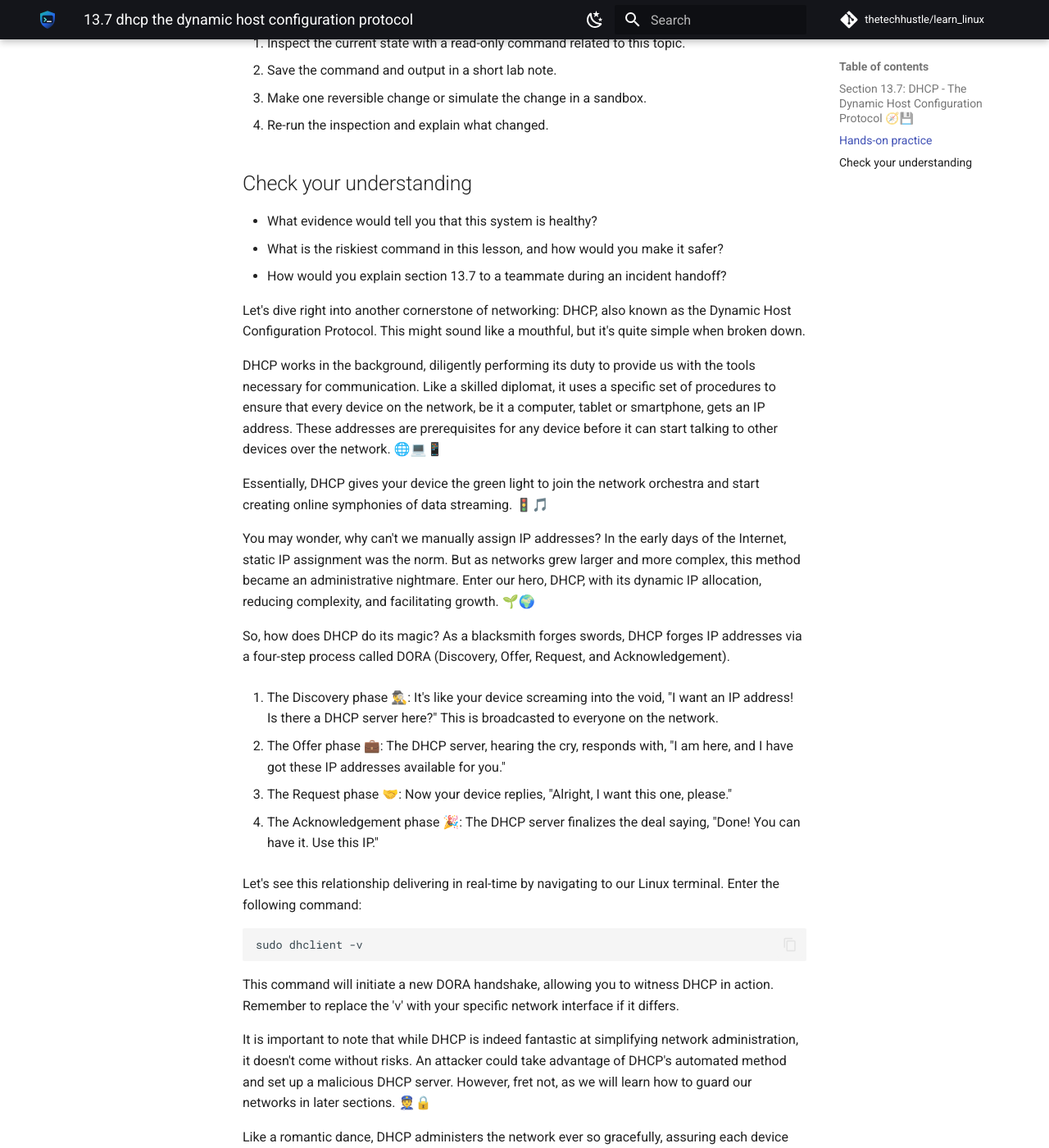
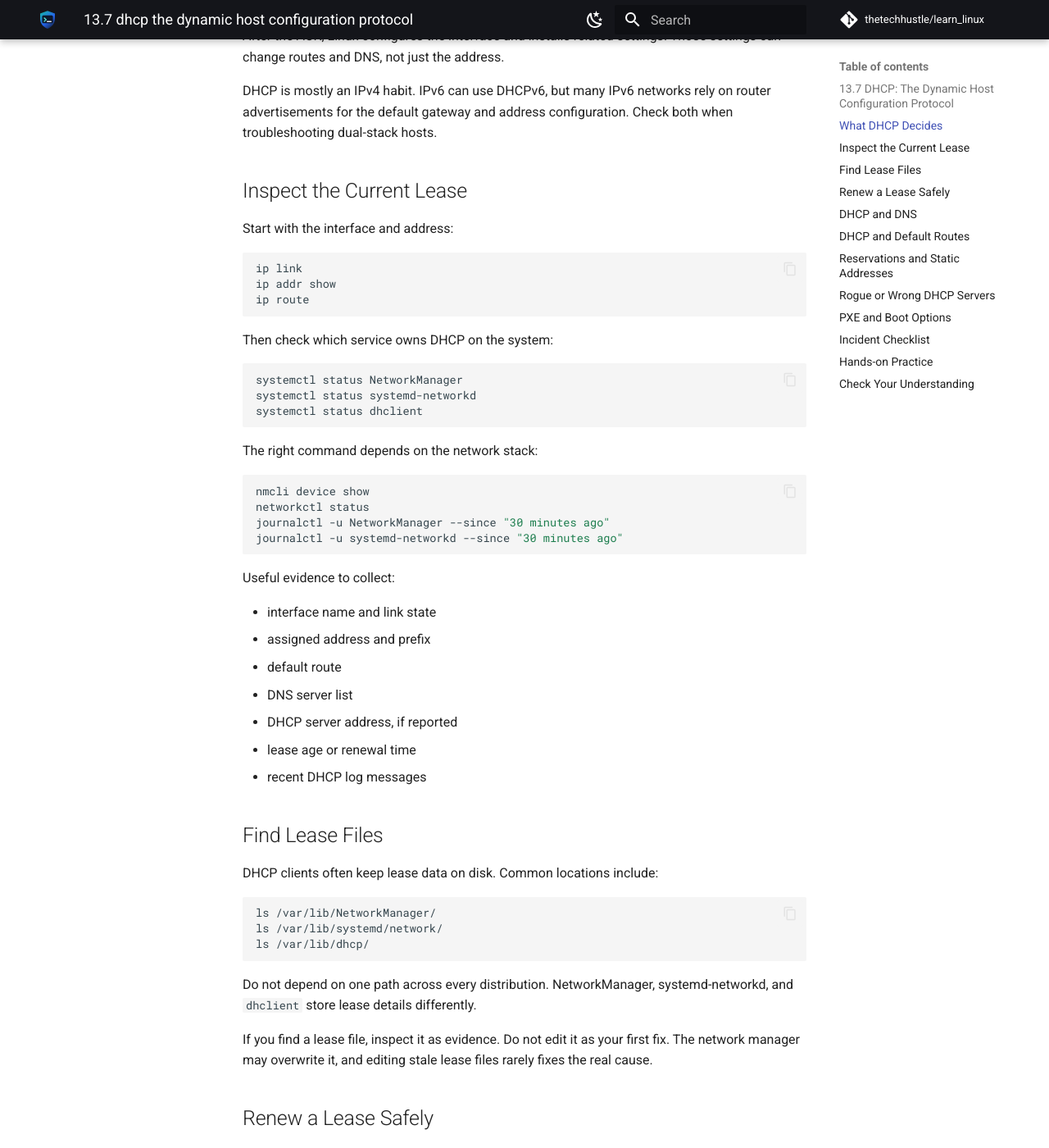
Before and after one commit to thetechhustle/learn_linux, an MkDocs documentation site: the page built from docs/lessons/13_tcp_ip_networking/13.7_dhcp-_the_dynamic_host_configuration_protocol.md, in a window 1280 px wide and 1400 px high, scrolled down 884 px. Shown: the whole window at 82% size. Built offline with MkDocs 1.6.1 and Material for MkDocs 9.7.7, drawn with Linux system fonts in a browser that asks for light colours; comment, search, counter and statistics services are not loaded; some of the changed text lies outside the part shown.

Commit message:
Improve Chapter 13 DHCP lesson (#105)
Co-authored-by: Jules Ai <jules@Juless-Air.ts.net lan>

````diff
--- a/docs/lessons/13_tcp_ip_networking/13.7_dhcp-_the_dynamic_host_configuration_protocol.md
+++ b/docs/lessons/13_tcp_ip_networking/13.7_dhcp-_the_dynamic_host_configuration_protocol.md
@@ -1,61 +1,295 @@
-## Section 13.7: DHCP - The Dynamic Host Configuration Protocol 🧭💾
+## 13.7 DHCP: The Dynamic Host Configuration Protocol
 
+DHCP gives a host the network details it needs to communicate without manually
+typing an address on every machine. A successful DHCP lease usually provides:
 
+- an IP address and prefix length
+- a default gateway
+- DNS servers
+- lease duration
+- sometimes search domains, NTP servers, static routes, or PXE boot options
 
-!!! abstract "What you will learn"
-    - Explain where **Section 13.7: DHCP - The Dynamic Host Configuration Protocol 🧭💾** fits in day-to-day Linux operations.
-    - Use current Linux tooling to inspect, change, and verify the relevant system behavior.
-    - Connect the concept to a real operational scenario: a container host that can reach the internet but not an internal service.
+When DHCP is wrong, the host may look connected but fail in confusing ways. It
+might have no address, a duplicate address, the wrong default route, stale DNS
+servers, or an address from the wrong VLAN.
 
-!!! example "Field story"
-    Imagine a container host that can reach the internet but not an internal service. Your job is not to memorize a command; it is to build a short evidence trail, choose a low-risk change, and prove whether the system improved.
+## What DHCP Decides
 
-!!! success "Operator principle"
-    Diagnose from interface to route to DNS to firewall before guessing.
+On a typical IPv4 network, a client uses the DORA exchange:
 
-## Hands-on practice
+1. `DISCOVER`: the client broadcasts that it needs configuration.
+2. `OFFER`: one or more DHCP servers offer a lease.
+3. `REQUEST`: the client requests one offered lease.
+4. `ACK`: the server confirms the lease and options.
 
-Run these on a disposable VM, container, or lab machine unless the lesson explicitly says otherwise.
+After the ACK, Linux configures the interface and installs related settings.
+Those settings can change routes and DNS, not just the address.
 
-1. Inspect the current state with a read-only command related to this topic.
-2. Save the command and output in a short lab note.
-3. Make one reversible change or simulate the change in a sandbox.
-4. Re-run the inspection and explain what changed.
+DHCP is mostly an IPv4 habit. IPv6 can use DHCPv6, but many IPv6 networks rely
+on router advertisements for the default gateway and address configuration.
+Check both when troubleshooting dual-stack hosts.
 
-## Check your understanding
+## Inspect the Current Lease
 
-- What evidence would tell you that this system is healthy?
-- What is the riskiest command in this lesson, and how would you make it safer?
-- How would you explain section 13.7 to a teammate during an incident handoff?
-
-
-Let's dive right into another cornerstone of networking: DHCP, also known as the Dynamic Host Configuration Protocol. This might sound like a mouthful, but it's quite simple when broken down.
-
-DHCP works in the background, diligently performing its duty to provide us with the tools necessary for communication. Like a skilled diplomat, it uses a specific set of procedures to ensure that every device on the network, be it a computer, tablet or smartphone, gets an IP address. These addresses are prerequisites for any device before it can start talking to other devices over the network. 🌐💻📱
-
-Essentially, DHCP gives your device the green light to join the network orchestra and start creating online symphonies of data streaming. 🚦🎵
-
-You may wonder, why can't we manually assign IP addresses? In the early days of the Internet, static IP assignment was the norm. But as networks grew larger and more complex, this method became an administrative nightmare. Enter our hero, DHCP, with its dynamic IP allocation, reducing complexity, and facilitating growth. 🌱🌍
-
-So, how does DHCP do its magic? As a blacksmith forges swords, DHCP forges IP addresses via a four-step process called DORA (Discovery, Offer, Request, and Acknowledgement).
-
-1. The Discovery phase 🕵️‍♂️: It's like your device screaming into the void, "I want an IP address! Is there a DHCP server here?" This is broadcasted to everyone on the network.
-
-2. The Offer phase 💼: The DHCP server, hearing the cry, responds with, "I am here, and I have got these IP addresses available for you."
-
-3. The Request phase 🤝: Now your device replies, "Alright, I want this one, please."
-
-4. The Acknowledgement phase 🎉: The DHCP server finalizes the deal saying, "Done! You can have it. Use this IP."
-
-Let's see this relationship delivering in real-time by navigating to our Linux terminal. Enter the following command:
+Start with the interface and address:
 
 ```bash
-sudo dhclient -v
+ip link
+ip addr show
+ip route
 ```
-This command will initiate a new DORA handshake, allowing you to witness DHCP in action. Remember to replace the 'v' with your specific network interface if it differs.
 
-It is important to note that while DHCP is indeed fantastic at simplifying network administration, it doesn't come without risks. An attacker could take advantage of DHCP's automated method and set up a malicious DHCP server. However, fret not, as we will learn how to guard our networks in later sections. 👮🔒
+Then check which service owns DHCP on the system:
 
-Like a romantic dance, DHCP administers the network ever so gracefully, assuring each device can enter the digital waltz. Understanding DHCP is like learning the steps to this dance, giving you the power to lead, interact, and comprehend the rhythm of IP address allocation. 💃🕺
+```bash
+systemctl status NetworkManager
+systemctl status systemd-networkd
+systemctl status dhclient
+```
 
-In this voyage of Linux and TCP/IP networking, we have decoded another critical part of our networking lore. With an understanding of DHCP, we not only unravel how devices speak to each other over the network, but we also take another stride towards mastering the realm of Linux networking. 🎭🏰
+The right command depends on the network stack:
+
+```bash
+nmcli device show
+networkctl status
+journalctl -u NetworkManager --since "30 minutes ago"
+journalctl -u systemd-networkd --since "30 minutes ago"
+```
+
+Useful evidence to collect:
+
+- interface name and link state
+- assigned address and prefix
+- default route
+- DNS server list
+- DHCP server address, if reported
+- lease age or renewal time
+- recent DHCP log messages
+
+## Find Lease Files
+
+DHCP clients often keep lease data on disk. Common locations include:
+
+```bash
+ls /var/lib/NetworkManager/
+ls /var/lib/systemd/network/
+ls /var/lib/dhcp/
+```
+
+Do not depend on one path across every distribution. NetworkManager,
+systemd-networkd, and `dhclient` store lease details differently.
+
+If you find a lease file, inspect it as evidence. Do not edit it as your first
+fix. The network manager may overwrite it, and editing stale lease files rarely
+fixes the real cause.
+
+## Renew a Lease Safely
+
+On a desktop or laptop using NetworkManager:
+
+```bash
+nmcli device reapply <interface>
+nmcli connection down <connection-name>
+nmcli connection up <connection-name>
+```
+
+On a systemd-networkd host:
+
+```bash
+sudo networkctl renew <interface>
+```
+
+On older or simpler systems using `dhclient` directly:
+
+```bash
+sudo dhclient -v <interface>
+```
+
+Be careful with release commands on a remote machine. Releasing a lease can drop
+your SSH session and leave the host unreachable if renewal fails.
+
+Riskier example:
+
+```bash
+sudo dhclient -r <interface>
+sudo dhclient -v <interface>
+```
+
+Use that only from a console, out-of-band access, or a disposable lab unless you
+have a rollback path.
+
+## DHCP and DNS
+
+DHCP often provides DNS servers. That means a DHCP issue can appear as a DNS
+issue.
+
+Check the active resolver state:
+
+```bash
+resolvectl status
+cat /etc/resolv.conf
+```
+
+Look for:
+
+- unexpected DNS servers
+- missing search domains
+- split-DNS configuration from VPNs
+- `/etc/resolv.conf` pointing at a local stub resolver
+
+If name resolution fails but IP connectivity works, compare DHCP-provided DNS
+with the expected network design before blaming the application.
+
+## DHCP and Default Routes
+
+DHCP can install or replace the default route.
+
+Check:
+
+```bash
+ip route show default
+ip route get 1.1.1.1
+```
+
+Common failures:
+
+- lease has an address but no router option
+- router option points to the wrong gateway
+- VPN or second interface wins with a lower route metric
+- host receives a lease from an unexpected network
+
+If the address, gateway, and DNS all came from DHCP, preserve that relationship
+in your incident notes. Changing only one part may hide the real problem.
+
+## Reservations and Static Addresses
+
+A DHCP reservation gives a specific host the same address each time, usually
+based on MAC address or client identifier. This is often safer than hand-editing
+static addresses on every host because the router or DHCP server remains the
+source of truth.
+
+Use reservations for:
+
+- printers
+- home-lab nodes
+- small servers
+- network appliances
+- devices that need stable firewall or port-forwarding rules
+
+Use static host configuration when:
+
+- the host must work before DHCP is available
+- the network has no DHCP server
+- the interface is part of low-level infrastructure
+- the change is documented and monitored like any other config
+
+Avoid mixing static addresses into the DHCP pool. That creates duplicate-address
+risk.
+
+## Rogue or Wrong DHCP Servers
+
+If a host receives the wrong network settings, ask where the lease came from.
+
+Capture DHCP traffic from a safe troubleshooting host:
+
+```bash
+sudo tcpdump -ni <interface> port 67 or port 68
+```
+
+Signs of a rogue or wrong DHCP source:
+
+- DHCP server address does not match the expected router or DHCP host
+- offered gateway is outside the intended network
+- DNS servers are unfamiliar
+- several hosts suddenly receive unexpected addresses
+- issue appears only on one switch, VLAN, SSID, or dock
+
+Do not respond by randomly changing client settings. Find the DHCP source and
+the network segment where it is visible.
+
+## PXE and Boot Options
+
+DHCP can also provide boot information for network installs. PXE and similar
+flows often use DHCP options to tell a machine where to fetch boot files.
+
+Common boot-related options:
+
+- next server
+- boot filename
+- vendor class
+- architecture-specific boot file
+
+For home-lab or data-center boot work, DHCP is part of the provisioning chain.
+A machine can have normal DHCP for regular clients but still fail network boot
+if the boot options are missing, wrong, or sent only to the wrong client class.
+
+## Incident Checklist
+
+When a host cannot join or use the network, collect evidence in this order:
+
+1. Link state:
+
+   ```bash
+   ip link show <interface>
+   ```
+
+2. Address and prefix:
+
+   ```bash
+   ip addr show <interface>
+   ```
+
+3. Default route:
+
+   ```bash
+   ip route show default
+   ip route get 1.1.1.1
+   ```
+
+4. DNS:
+
+   ```bash
+   resolvectl status
+   ```
+
+5. DHCP logs:
+
+   ```bash
+   journalctl -u NetworkManager --since "30 minutes ago"
+   journalctl -u systemd-networkd --since "30 minutes ago"
+   ```
+
+6. Lease or server evidence:
+
+   ```bash
+   nmcli device show <interface>
+   networkctl status <interface>
+   ```
+
+7. Packet evidence when needed:
+
+   ```bash
+   sudo tcpdump -ni <interface> port 67 or port 68
+   ```
+
+## Hands-on Practice
+
+Use a disposable VM, lab machine, or local network you are allowed to inspect.
+
+1. Identify the active network manager.
+2. Record the current address, default route, and DNS servers.
+3. Find recent DHCP log entries for the active interface.
+4. Ask whether the DHCP-provided gateway matches the expected network.
+5. Renew the lease using the correct tool for the host.
+6. Compare the before and after state.
+
+Do not release a DHCP lease on a remote production host unless you have console
+or out-of-band access.
+
+## Check Your Understanding
+
+- Which command shows the address that DHCP configured on an interface?
+- Why can DHCP break DNS even when the IP address looks correct?
+- What is the risk of running `dhclient -r` over SSH?
+- When would you prefer a DHCP reservation over a static host address?
+- What evidence would suggest a rogue DHCP server?
````
